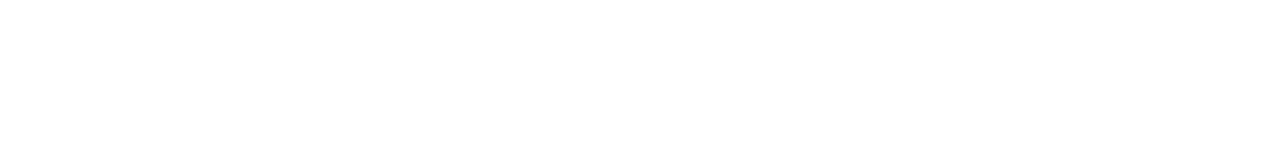
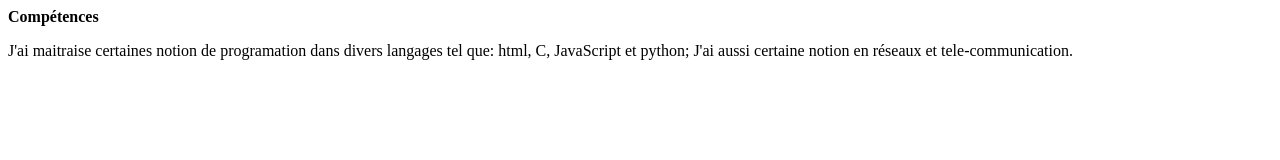
Before and after one commit to Bryan-Creator-Droid/mon-cv, a plain HTML site: page index.html in a window 1280 px wide. Drawn offline with Linux system fonts and the light colour scheme.

Commit message:
mise en place de la section compétences

```diff
--- a/index.html
+++ b/index.html
@@ -7,6 +7,9 @@
     <title>Document</title>
 </head>
 <body>
-
+    <section>
+        <strong>Compétences</strong>
+        <p>J'ai maitraise certaines notion de programation dans divers langages tel que: html, C, JavaScript et python; J'ai aussi certaine notion en réseaux et tele-communication.</p>
+    </section>
 </body>
 </html>
```
